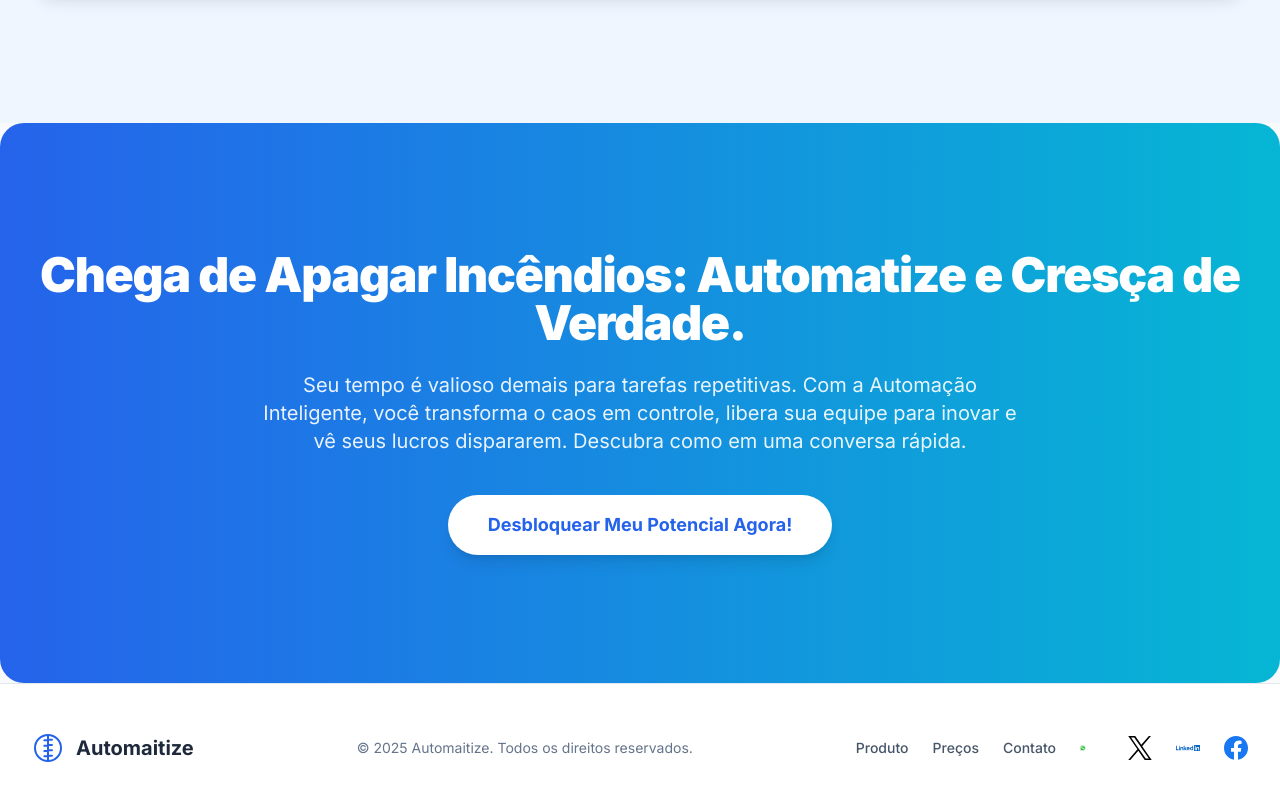
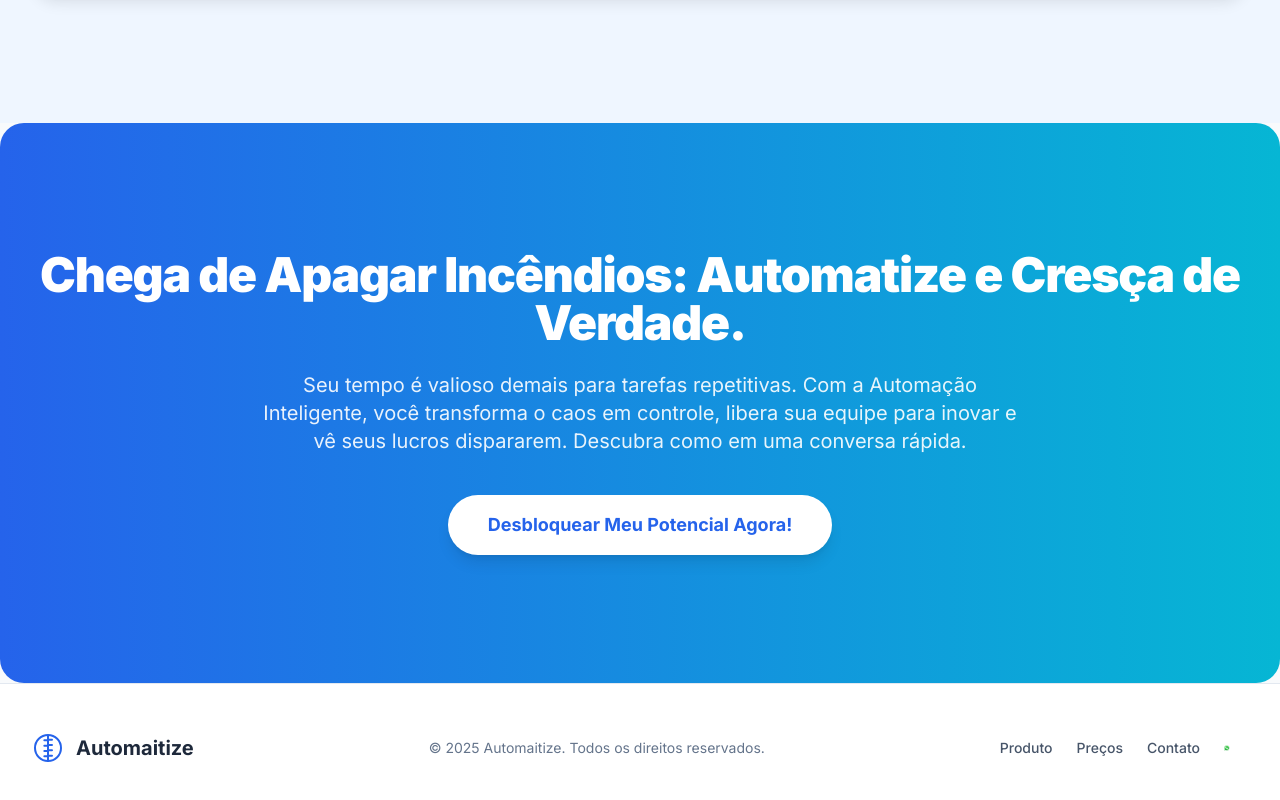
Before and after one commit to mateuSudbrack/LP-AUTOMAITIZE, a React (Vite) app: page / in a window 1280 px wide. Shown: the part 5930-6730 px from the top of the page. Built offline with nearby package versions, Linux system fonts and the light colour scheme.

Commit message:
fix: remove broken social media icons

```diff
--- a/components/Footer.tsx
+++ b/components/Footer.tsx
@@ -1,6 +1,6 @@
 
 import React from 'react';
-import { LogoIcon, TwitterIcon, LinkedinIcon, FacebookIcon } from './Icons';
+import { LogoIcon } from './Icons';
 
 const Footer: React.FC = () => {
   const whatsappNumber = "5561995196501"; // Seu número de WhatsApp
@@ -21,9 +21,9 @@ const Footer: React.FC = () => {
             <a href="#" className="text-slate-600 hover:text-blue-600 transition-colors font-medium">Preços</a>
             <a href="#" className="text-slate-600 hover:text-blue-600 transition-colors font-medium">Contato</a>
             <a href={whatsappLink} aria-label="WhatsApp" className="text-slate-400 hover:text-green-500 transition-colors"><img src="/whatsapp.svg" alt="WhatsApp" className="h-6 w-6" /></a> {/* Novo link do WhatsApp */}
-            <a href="#" aria-label="Twitter" className="text-slate-400 hover:text-blue-500 transition-colors"><TwitterIcon className="h-6 w-6" /></a>
-            <a href="#" aria-label="LinkedIn" className="text-slate-400 hover:text-blue-700 transition-colors"><LinkedinIcon className="h-6 w-6" /></a>
-            <a href="#" aria-label="Facebook" className="text-slate-400 hover:text-blue-800 transition-colors"><FacebookIcon className="h-6 w-6" /></a>
+
+
+
         </div>
       </div>
     </footer>
```
